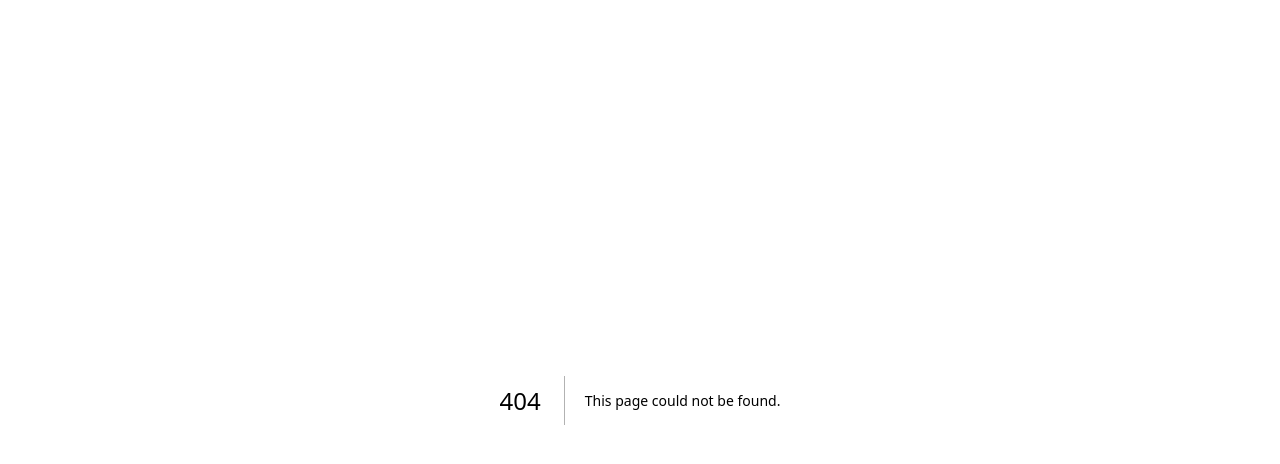
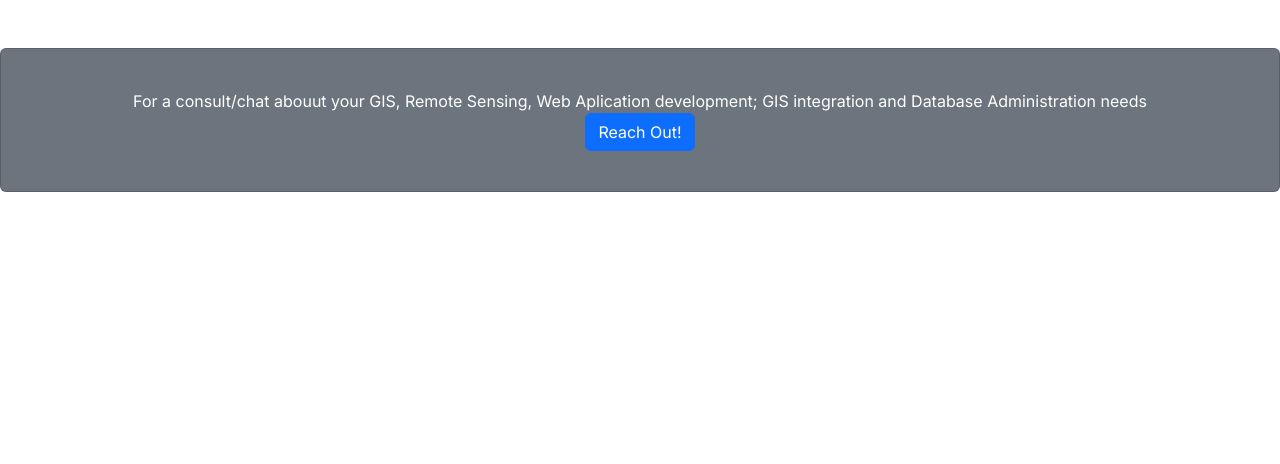
Before and after one commit to OpitiCalvin/OpitiTechGeoLabs, a Next.js app: page /contact-us in a window 1280 px wide. Before the commit this address had no page. Shown: the top 464 px of the page. Built offline with nearby package versions, Linux system fonts and the light colour scheme.

Commit message:
added demos and contact pages

```diff
--- /dev/null
+++ b/src/app/contact-us/page.js
@@ -0,0 +1,22 @@
+import React from "react";
+
+const Contact = () => {
+  return (
+    <div className="card text-white bg-secondary my-5 py-4 text-center">
+      <div className="card-body">
+        <p className="text-white m-0">
+          For a consult/chat abouut your GIS, Remote Sensing, Web Aplication development; GIS
+          integration and Database Administration needs
+        </p>
+        <a
+          className="btn btn-primary"
+          href="mailto: opiticalvin@gmail.com ?subject=Possible Consult: Contact from GeoLabs Site"
+        >
+          Reach Out!
+        </a>
+      </div>
+    </div>
+  );
+};
+
+export default Contact;
--- /dev/null
+++ b/src/app/demos/page.js
@@ -0,0 +1,23 @@
+import React from "react";
+import AppCard from "../components/AppCard";
+import { app_info } from "@/api/app_data";
+
+const Demos = () => {
+  return (
+    <div className="container-fluid">
+      <div className="row py-2 gx-4 gx-lg-5">
+          {app_info.map((app) => (
+            <AppCard
+              key={app.name}
+              name={app.name}
+              desc={app.desc}
+              link={app.link}
+              imgSrc={app.imgSrc}
+            />
+          ))}
+        </div>
+    </div>
+  );
+};
+
+export default Demos;
```
